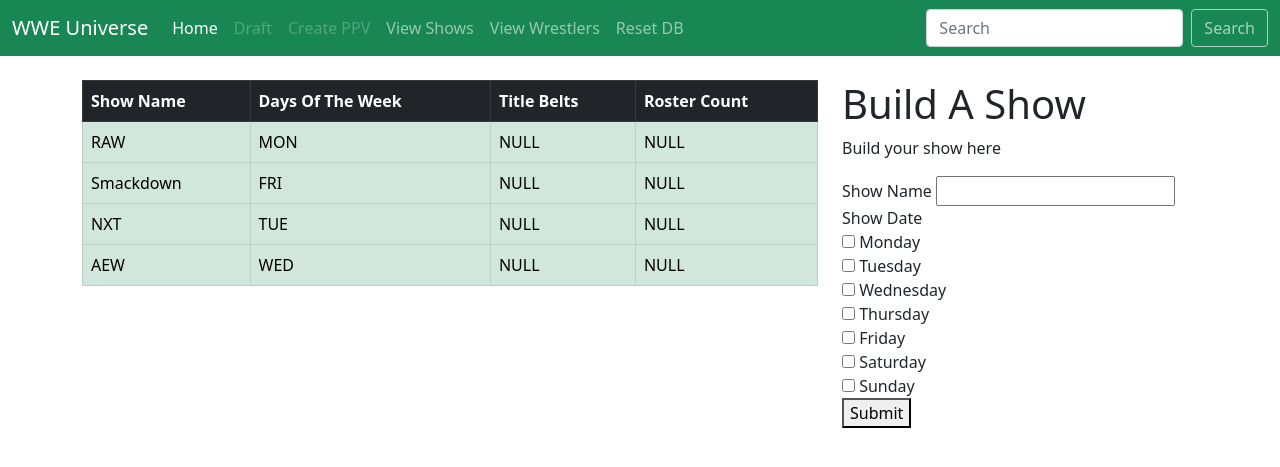
After one commit to KiefBC/WWE-Universe-Helper, a Django app: page /shows/ in a window 1280 px wide. The commit adds this page. Shown: the top 467 px of the page. Run offline with Django 4.2, Linux system fonts and the light colour scheme; data comes from the database, SQL or seed files in the repository.

Commit message:
built shows page, added build a show to page, changed Show model for dates, removed "show_date" column from Show model

```diff
--- a/WWEUniverseWebApp/forms.py
+++ b/WWEUniverseWebApp/forms.py
@@ -18,7 +18,6 @@ class AddWrestlerForm(forms.ModelForm):
     }
 
 
-# TODO: Is it possible to use another table to populate the choices for the current show field?
 class AddTitleBelt(forms.ModelForm):
     """
     This is our form for adding a Title Belt to our Title Belts Table.
@@ -57,6 +56,8 @@ class AddTitleBelt(forms.ModelForm):
     }
 
 
+# TODO: Make Day Select Drop Down
+# TODO: Select Pre-Existing Show
 class AddAShow(forms.ModelForm):
     """
     This is our form for adding a Show to our Shows Table.
@@ -73,7 +74,7 @@ class AddAShow(forms.ModelForm):
         :return:
         """
         instance = super().save(commit=False)
-        instance.show_name = instance.show_name.capitalize()
+        instance.show_name = instance.show_name.lower()
 
         if commit:
             instance.save()
@@ -82,5 +83,5 @@ class AddAShow(forms.ModelForm):
 
     widgets = {
         'show_name': forms.TextInput(attrs={'class': 'form-control', 'placeholder': 'Show Name'}),
-        'show_date': forms.Select(attrs={'class': 'form-control'})
+        'show_date': forms.CheckboxSelectMultiple(),
     }
--- a/WWEUniverseWebApp/models.py
+++ b/WWEUniverseWebApp/models.py
@@ -1,4 +1,5 @@
 from django.db import models
+from django.utils.text import slugify
 
 # The only weight classes available
 WEIGHT_CLASSES = [
@@ -19,7 +20,7 @@ DAYS_OF_WEEK = [
     ('SUN', 'Sunday'),
 ]
 
-
+# TODO: Remove show_date from Shows - it is not needed, why does it matter?
 class Shows(models.Model):
     """
     This is our model for representing Wrestling shows.
@@ -27,7 +28,8 @@ class Shows(models.Model):
     id = models.AutoField(primary_key=True)
     show_id = models.IntegerField(default=1)
     show_name = models.CharField(max_length=100)
-    show_date = models.CharField(max_length=3, choices=DAYS_OF_WEEK, default='MON')
+    # show_date = models.CharField(max_length=3, choices=DAYS_OF_WEEK, default='MON')
+    show_date = models.TextField(default='MON', help_text="Comma-separated list of days (e.g., 'MON, TUE')")
 
     def __str__(self):
         return self.show_name
--- /dev/null
+++ b/WWEUniverseWebApp/templates/show_index.html
@@ -0,0 +1,71 @@
+{% extends 'template.html' %}
+{% load static %}
+
+{% block content %}
+    <div class="container mt-4">
+        <div class="row">
+            <!-- Table Column -->
+            <div class="col-md-8">
+                <table class="table table-hover table-bordered table-striped-columns table-success"
+                       id="wrestlerIndexTable">
+                    <!-- Your table content here -->
+                    <thead class="table-dark">
+                    <tr>
+                        <th scope="col">Show Name</th>
+                        <th scope="col">Days Of The Week</th>
+                        <th scope="col">Title Belts</th>
+                        <th scope="col">Roster Count</th>
+                    </tr>
+                    </thead>
+                    <tbody class="table-group-divider">
+                    {% for show in shows %}
+                        <tr>
+                            <td>{{ show.show_name }}</td>
+                            <td>{{ show.show_date }}</td>
+                            <td>NULL</td>
+                            <td>NULL</td>
+                        </tr>
+                    {% endfor %}
+                    </tbody>
+                </table>
+            </div>
+
+            <!-- Form Column -->
+            <div class="col-md-4">
+                <!-- Create a Show -->
+                <h1>Build A Show</h1>
+                <p>Build your show here</p>
+                <form method="post" autocomplete="off">
+                    {% csrf_token %}
+                    <!-- Add Show Name -->
+                    <div class="form-group">
+                        <label for="{{ addShowForm.show_name.id_for_label }}">Show Name</label>
+                        {{ addShowForm.show_name }}
+                    </div>
+
+                    <!-- Add Show Date -->
+                    <div class="form-group">
+                        <label>Show Date</label><br>
+                        {% for choice_value, choice_label in choices %}
+                            <label>
+                                <input type="checkbox" name="{{ addShowForm.show_date.name }}"
+                                       value="{{ choice_value }}">
+                                {{ choice_label }}
+                            </label><br>
+                        {% endfor %}
+                    </div>
+
+                    <!-- Submit -->
+                    <button type="submit" name="add_show_form">Submit</button>
+                    {% for message in messages %}
+                        <p>{{ message }}</p>
+                    {% endfor %}
+                </form>
+
+            </div>
+        </div>
+    </div>
+
+    <!-- Javascript -->
+    <script src="{% static 'js/show.js' %}"></script>
+{% endblock %}
--- a/WWEUniverseWebApp/templates/template.html
+++ b/WWEUniverseWebApp/templates/template.html
@@ -20,7 +20,7 @@
                 <a href="/" class="nav-item nav-link active">Home</a>
                 <a href="#" class="nav-item nav-link disabled">Draft</a>
                 <a href="#" class="nav-item nav-link disabled">Create PPV</a>
-                <a href="#" class="nav-item nav-link disabled">Create Match</a>
+                <a href="/shows" class="nav-item nav-link">View Shows</a>
                 <a href="/wrestlers" class="nav-item nav-link">View Wrestlers</a>
                 <!-- When This Button Is Clicked, DB Resets -->
                 <a href="/run_reset" id="runButton" class="nav-item nav-link">Reset DB</a>
--- a/WWEUniverseWebApp/urls.py
+++ b/WWEUniverseWebApp/urls.py
@@ -1,7 +1,7 @@
 from django.shortcuts import redirect
 from django.urls import path
 
-from .views import ComingSoon, IndexWrestlers
+from .views import ComingSoon, IndexWrestlers, IndexShows
 
 urlpatterns = [
     path('', ComingSoon.as_view(), name='coming_soon'),
@@ -15,4 +15,6 @@ urlpatterns = [
     path('run_reset/', ComingSoon.run_db_reset, name='run_reset'),
     # this is for listing off all of our wrestlers
     path('wrestlers/', IndexWrestlers.as_view(), name='list_wrestlers'),
+    # for listing off all of our shows
+    path('shows/', IndexShows.as_view(), name='list_shows'),
 ]
--- a/WWEUniverseWebApp/views.py
+++ b/WWEUniverseWebApp/views.py
@@ -52,7 +52,7 @@ class ComingSoon(View):
         :param request:
         :return:
         """
-        # TODO: Add Logic
+
         # Submitting new Wrestler
         if 'add_wrestler_form' in request.POST:
             # Create an instance of our AddWrestlerForm
@@ -115,7 +115,7 @@ class ComingSoon(View):
 
                 return redirect('coming_soon')
 
-
+# TODO: Fix Column Sorting for "13" vs "2" (Currently 2 comes before 13)
 class IndexWrestlers(View):
     template_name = 'wrestler_index.html'
 
@@ -133,3 +133,43 @@ class IndexWrestlers(View):
             'wrestlers': wrestlers,
         }
         return render(request, self.template_name, context)
+
+
+# TODO: All Show Titles should be Title Cased
+# TODO: If Show Title is less than 3 characters, it should be capitalized
+class IndexShows(View):
+    template_name = 'show_index.html'
+
+    def get(self, request):
+        # Grab all of our Shows
+        shows = set(Shows.objects.all().order_by('show_date'))
+        # Grab our Form
+        form = AddAShow()
+        # Create our context
+        context = {
+            'shows': shows,
+            'addShowForm': form,
+            'choices': DAYS_OF_WEEK,
+        }
+        return render(request, self.template_name, context)
+
+    def post(self, request):
+        # Grab our Form
+        form = AddAShow(request.POST)
+        # Check if the form is valid
+        if form.is_valid():
+            # Grab the show_date from the form
+            show_date = form.cleaned_data['show_date']
+            # Check if the show_date is occupied
+            show_date_occupied = Shows.objects.filter(show_date=show_date).exists()
+
+            if show_date_occupied:
+                show_name_occupied = Shows.objects.get(show_date=show_date).show_name
+                messages.error(request, f'{show_date} is already occupied by {show_name_occupied}')
+
+                return redirect('list_shows')
+            else:
+                # Save the form
+                form.save()
+
+                return redirect('list_shows')
```
Also changed, not shown: WWEUniverseWebApp/static/js/show.js (added).
